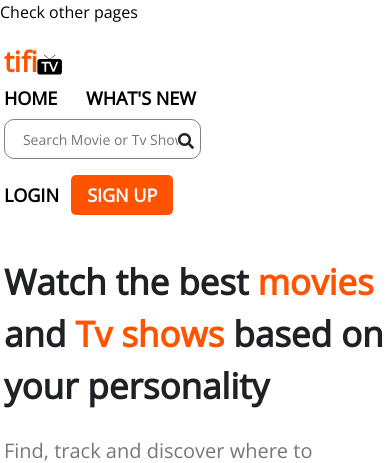
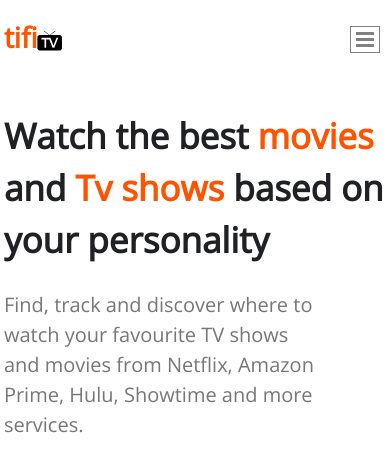
Before and after one commit to phiiileo/tifi.tv, a PHP site: page /index.php in a window 390 px wide. Shown: the top 463 px of the page. Run offline with PHP 8.4, Linux system fonts and the light colour scheme; some libraries are stand-ins or nearby versions.

Commit message:
added hamburger to the header

```diff
--- a/components/site_header.php
+++ b/components/site_header.php
@@ -1,10 +1,48 @@
 <head>
     <link rel="stylesheet" href="css/site_header_footer.css">
+    <style>
+    .navbutton {
+        position: absolute;
+        top: 10px;
+        right: 10px;
+        border: 1px solid grey;
+        width: 30px;
+        height: 27px;
+        padding: 5px;
+        cursor: pointer;
+    }
+
+    .stick {
+        background-color: grey;
+        height: 3px;
+        width: 100%;
+        margin-bottom: 3px;
+    }
+
+    .hideme{
+         display: none;
+    }
+
+    @media screen and (min-width: 992px){
+        .header_search, .header_user {
+         display: block;
+    }
+
+    .navbutton {
+        display: none;
+    }
+    }
+
+    </style>
 </head>
 <body>
     <header class="my-3 mb-5">
         <section class="container">
-
+            <section class="navbutton">
+                <div class="stick"></div>
+                <div class="stick"></div>
+                <div class="stick"></div>
+            </section>
             <section class="tifi_logo pb-1">
                     <a href="index.php">tifi<svg class="" width="25" height="25" viewBox="0 0 50 40" fill="none"
                             xmlns="http://www.w3.org/2000/svg">
@@ -16,7 +54,7 @@
 
             </section>
 
-            <section class="header_search px-lg-5">
+            <section class="header_search hideme px-lg-5">
                     <span class="menu mr-4 pl-lg-5 my-3">
                         <a href="index.php" class="mr-4 ml-lg-5">HOME</a>
                         <a href="#" class=" ">WHAT'S NEW</a>
@@ -29,7 +67,7 @@
 
             </section>
 
-            <section class="header_user pt-3">
+            <section class="header_user hideme pt-3">
                 <p class="login">
                     <a href="signin.php">LOGIN</a>
                     <a href="signup.php" class="px-3 py-2 ml-2">SIGN UP</a>
@@ -43,3 +81,10 @@
         </section>
     </header>
 </body>
+
+<script>
+    $(".navbutton").on("click", function(){
+        $(".header_search").toggleClass("hideme");
+        $(".header_user").toggleClass("hideme");
+    })
+</script>
--- a/index.php
+++ b/index.php
@@ -17,7 +17,6 @@
 </head>
 
 <body>
-    <a href="donepages.php">Check other pages</a>
     <?php include "components/site_header.php" ?>
     <main class="container py-md-0">
         <section class="row row1 mb-5 mx-0 px-0">
```
